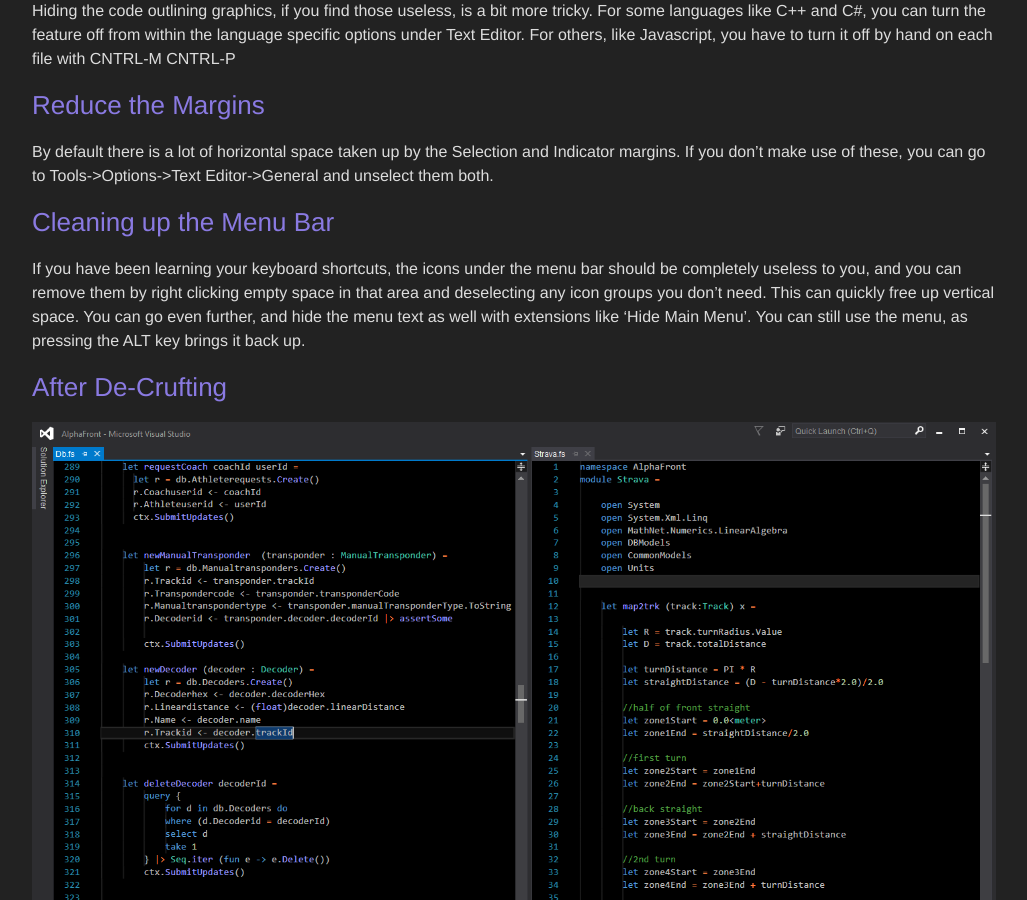
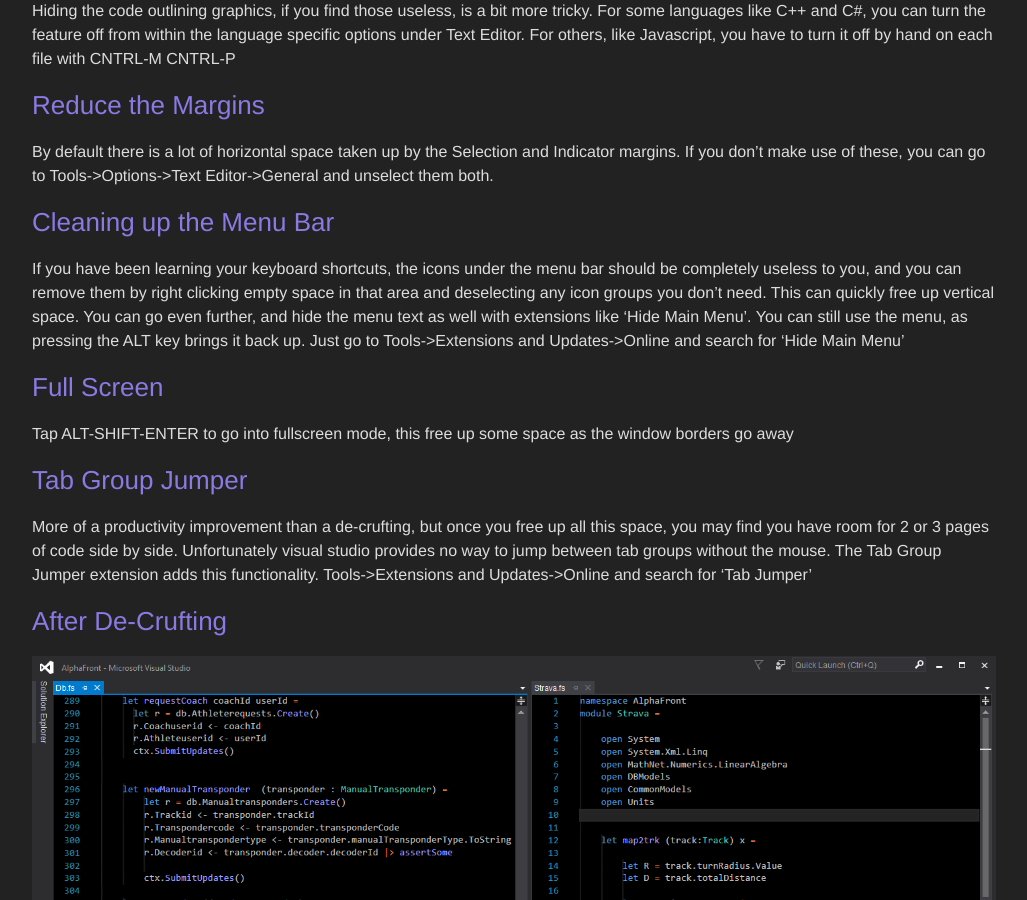
Before and after one commit to jackmott/jackmott.github.io, a Jekyll site: the page built from _posts/2016-7-11-decruft-visual-studio.markdown, in a window 1280 px wide and 900 px high, scrolled down 2836 px. Shown: the whole window, without its empty margins (126-1153 px from the left). Built offline with Jekyll 4.4.1, drawn with Linux system fonts in a browser that asks for light colours.

Commit message:
added stuff

```diff
--- a/_posts/2016-7-11-decruft-visual-studio.markdown
+++ b/_posts/2016-7-11-decruft-visual-studio.markdown
@@ -51,7 +51,17 @@ to Tools->Options->Text Editor->General and unselect them both.
 
 If you have been learning your keyboard shortcuts, the icons under the menu bar should be completely useless to you, and you can remove them by right clicking empty space in that area
 and deselecting any icon groups you don't need.  This can quickly free up vertical space.  You can go even further, and hide the menu text as well with extensions like 'Hide Main Menu'.
-You can still use the menu, as pressing the ALT key brings it back up.
+You can still use the menu, as pressing the ALT key brings it back up. Just go to Tools->Extensions and Updates->Online and search for 'Hide Main Menu'
+
+### Full Screen
+
+Tap ALT-SHIFT-ENTER to go into fullscreen mode, this free up some space as the window borders go away
+
+### Tab Group Jumper
+
+More of a productivity improvement than a de-crufting, but once you free up all this space, you may find you have room for 2 or 3 pages of code side by side.
+Unfortunately visual studio provides no way to jump between tab groups without the mouse.  The Tab Group Jumper extension adds this functionality. Tools->Extensions and Updates->Online
+and search for 'Tab Jumper'
 
 ### After De-Crufting
 
```
